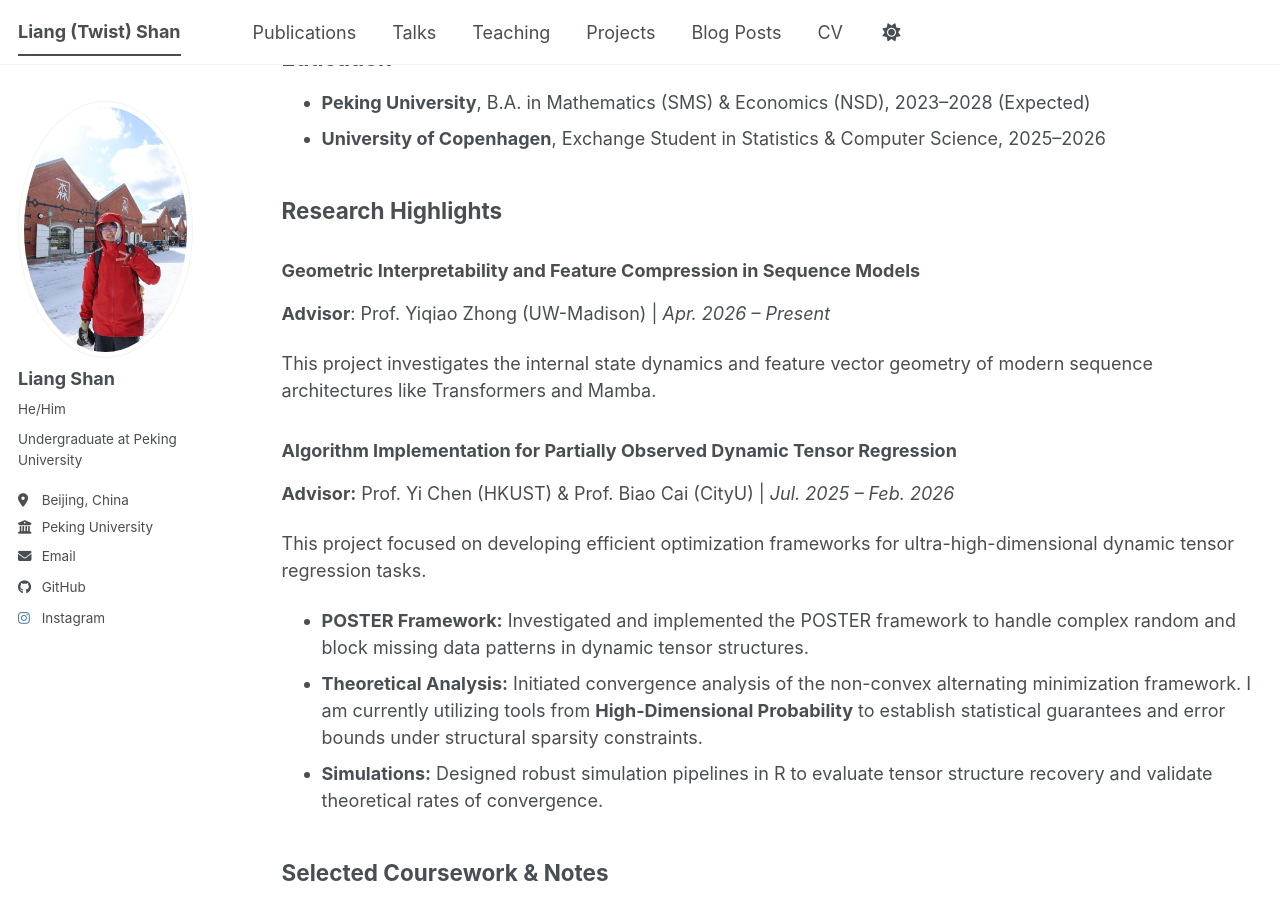
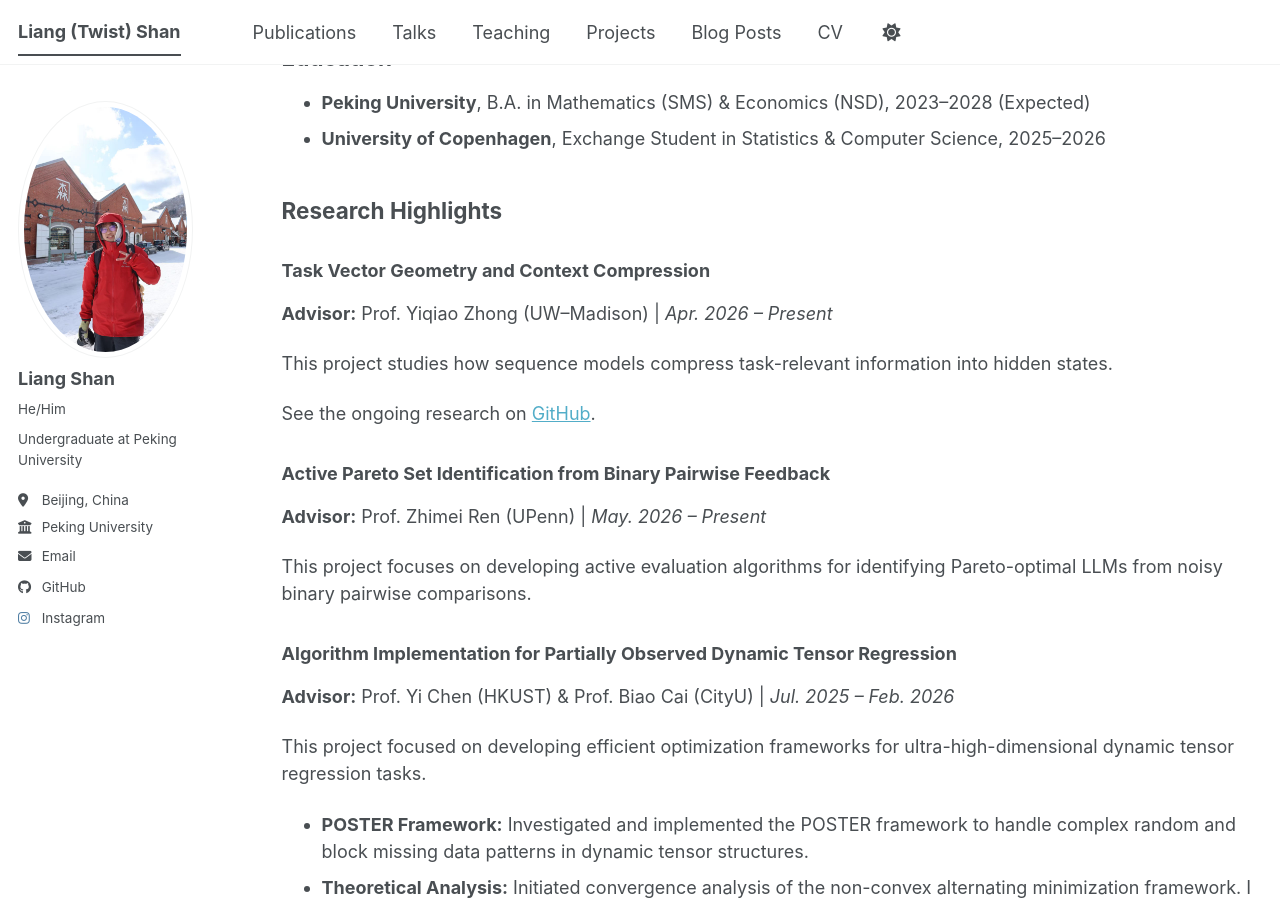
Before and after one commit to Twist-Shan/Twist-Shan.github.io, a Jekyll site: the page built from _pages/about.md, in a window 1280 px wide and 900 px high, scrolled down 481 px. Built offline with Jekyll 4.4.1, drawn with Linux system fonts in a browser that asks for light colours; a script bundle is joined from its source files by our own code; library files that are not in the unit come from our copies.

Commit message:
Update about.md

```diff
--- a/_pages/about.md
+++ b/_pages/about.md
@@ -25,17 +25,17 @@ I am actively seeking PhD opportunities starting in **Fall 2028**, with a focus
 
 ## Research Highlights
 
-### Geometric Interpretability and Feature Compression in Sequence Models
-**Advisor**: Prof. Yiqiao Zhong (UW-Madison) | *Apr. 2026 – Present*
+### Task Vector Geometry and Context Compression
+**Advisor:** Prof. Yiqiao Zhong (UW–Madison) | *Apr. 2026 – Present*
 
-This project investigates the internal state dynamics and feature vector geometry of modern sequence architectures like Transformers and Mamba.
+This project studies how sequence models compress task-relevant information into hidden states.
 
-<div style="display:none">
-### Active Statistical Inference for Adaptive LLM Ranking
-**Advisor**: Prof. Zhimei Ren (UPenn) | *May. 2026 – Present*
+See the ongoing research on [GitHub](https://github.com/Twist-Shan/Hidden_State_Evaluation).
 
-This project aims to develop a sample-efficient and statistically rigorous framework for ranking Large Language Models (LLMs) by integrating Active Learning with Selection-adjusted Inference.
-</div>
+### Active Pareto Set Identification from Binary Pairwise Feedback
+**Advisor:** Prof. Zhimei Ren (UPenn) | *May. 2026 – Present*
+
+This project focuses on developing active evaluation algorithms for identifying Pareto-optimal LLMs from noisy binary pairwise comparisons.
 
 ### Algorithm Implementation for Partially Observed Dynamic Tensor Regression
 **Advisor:** Prof. Yi Chen (HKUST) & Prof. Biao Cai (CityU) | *Jul. 2025 – Feb. 2026*
```
